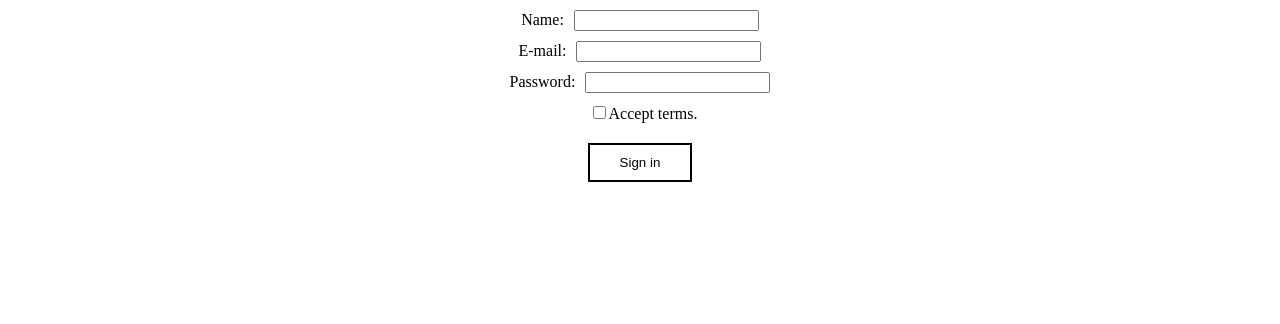
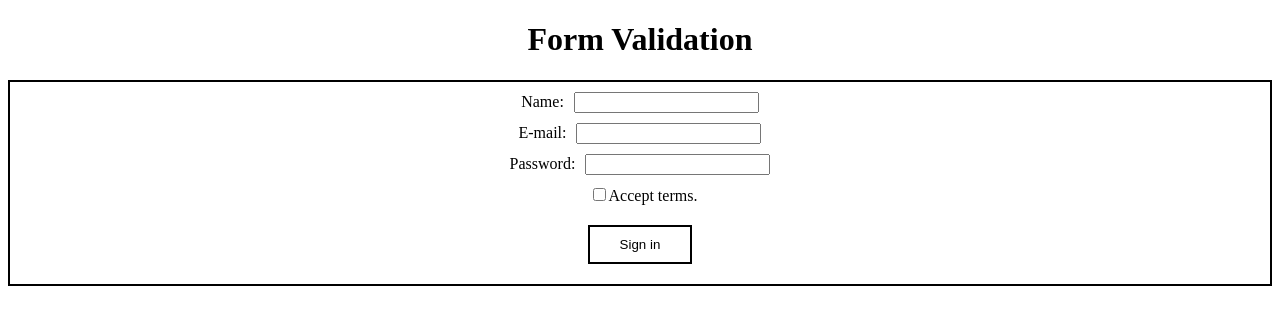
Before and after one commit to BernardKrasowski/Simple-Form-Validation, a React app: page / in a window 1280 px wide. Built offline with nearby package versions, Linux system fonts and the light colour scheme.

Commit message:
Add style Css and remove bugs

```diff
--- a/public/index.html
+++ b/public/index.html
@@ -8,36 +8,16 @@
   <meta name="theme-color" content="#000000" />
   <meta name="description" content="Web site created using create-react-app" />
   <link rel="apple-touch-icon" href="%PUBLIC_URL%/logo192.png" />
-  <!--
-      manifest.json provides metadata used when your web app is installed on a
-      user's mobile device or desktop. See https://developers.google.com/web/fundamentals/web-app-manifest/
-    -->
+
   <link rel="manifest" href="%PUBLIC_URL%/manifest.json" />
-  <!--
-      Notice the use of %PUBLIC_URL% in the tags above.
-      It will be replaced with the URL of the `public` folder during the build.
-      Only files inside the `public` folder can be referenced from the HTML.
 
-      Unlike "/favicon.ico" or "favicon.ico", "%PUBLIC_URL%/favicon.ico" will
-      work correctly both with client-side routing and a non-root public URL.
-      Learn how to configure a non-root public URL by running `npm run build`.
-    -->
-  <title>React App</title>
+  <title>Form Validation</title>
 </head>
 
 <body>
   <noscript>You need to enable JavaScript to run this app.</noscript>
   <div id="root"></div>
-  <!--
-      This HTML file is a template.
-      If you open it directly in the browser, you will see an empty page.
 
-      You can add webfonts, meta tags, or analytics to this file.
-      The build step will place the bundled scripts into the <body> tag.
-
-      To begin the development, run `npm start` or `yarn start`.
-      To create a production bundle, use `npm run build` or `yarn build`.
-    -->
 </body>
 
 </html>
--- a/src/components/App.css
+++ b/src/components/App.css
@@ -1,5 +1,16 @@
+
+h1{
+    display: block;
+    text-align: center;
+
+}
+.App {
+    border: 2px black solid;
+
+}
 form {
     text-align: center;
+
 }
 label{
     margin: 10px;
@@ -10,6 +21,7 @@ input{
     margin-left: 10px;
 }
 span{
+    text-align: center;
     display: block;
     color: red;
 }
--- a/src/components/App.js
+++ b/src/components/App.js
@@ -20,7 +20,7 @@ class App extends Component {
   messages = {
     username_incorrect: 'The "Name" must contain at least 10 characters',
     email_incorrect: 'The email has to contain "@" character',
-    pass_incorrect: 'Min. 8 characters',
+    pass_incorrect: 'The "Password" must contain 8 characters',
     accept_incorrect: 'Accept the terms'
   }
 
@@ -53,7 +53,7 @@ class App extends Component {
         email: '',
         pass: '',
         accept: false,
-        message: 'Formularz zostal wyslany',
+        message: 'Submitted',
 
         errors: {
           username: false,
@@ -114,8 +114,10 @@ class App extends Component {
   }
   render() {
     return (
+      <>
+        <h1>Form Validation</h1>
+        <div className="App">
 
-      <div className="App">
           <form onSubmit={this.handleSubmit} noValidate>
             <label htmlFor="user">Name:
           <input type="text" id='user' name="username"
@@ -138,13 +140,15 @@ class App extends Component {
 
             <button>Sign in</button>
           </form>
+          <div className="errors">
             {this.state.errors.username && <span>{this.messages.username_incorrect}</span>}
             {this.state.errors.email && <span>{this.messages.email_incorrect}</span>}
             {this.state.errors.pass && <span>{this.messages.pass_incorrect}</span>}
             {this.state.errors.accept && <span>{this.messages.accept_incorrect}</span>}
             {this.state.message !== '' && <h3>{this.state.message}</h3>}
           </div>
-
+        </div>
+      </>
     );
   }
 }
```
Lines whose indentation alone changed are shown as unchanged.
